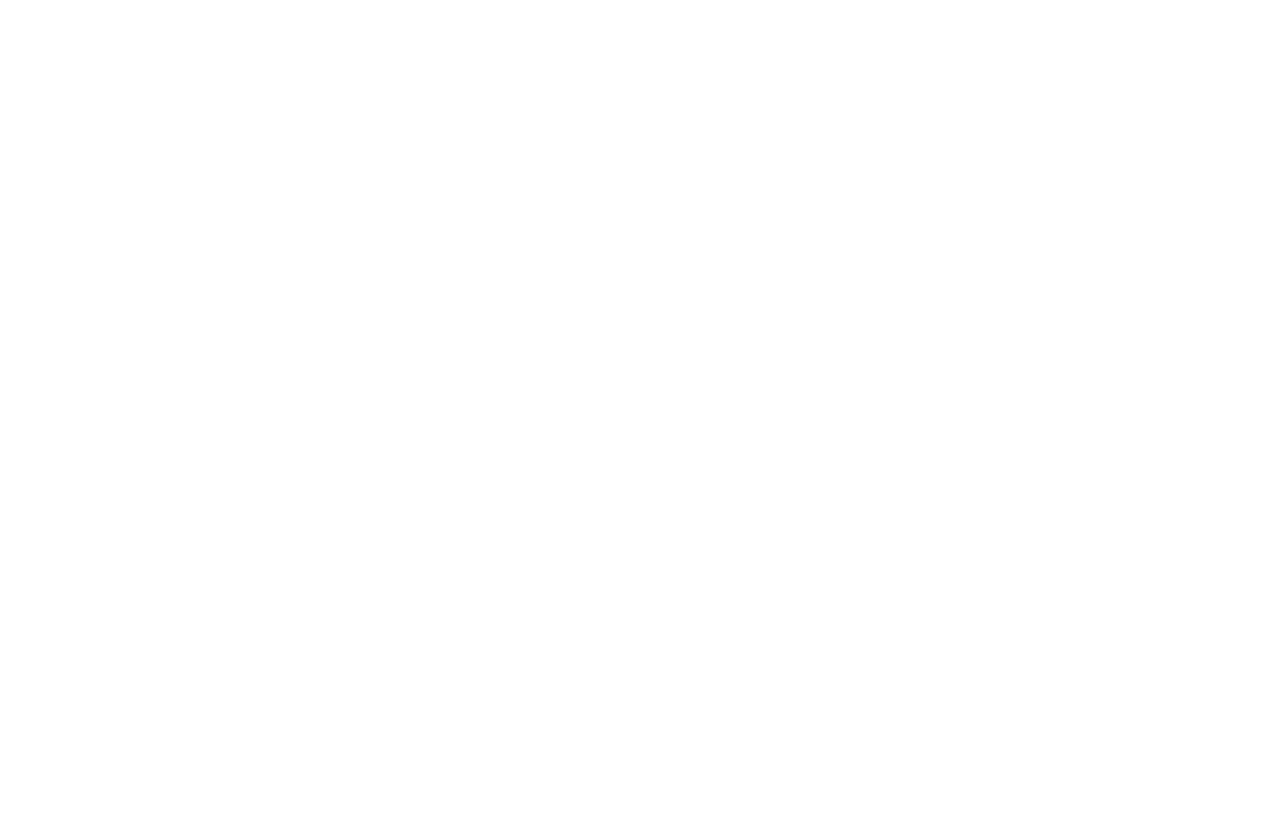
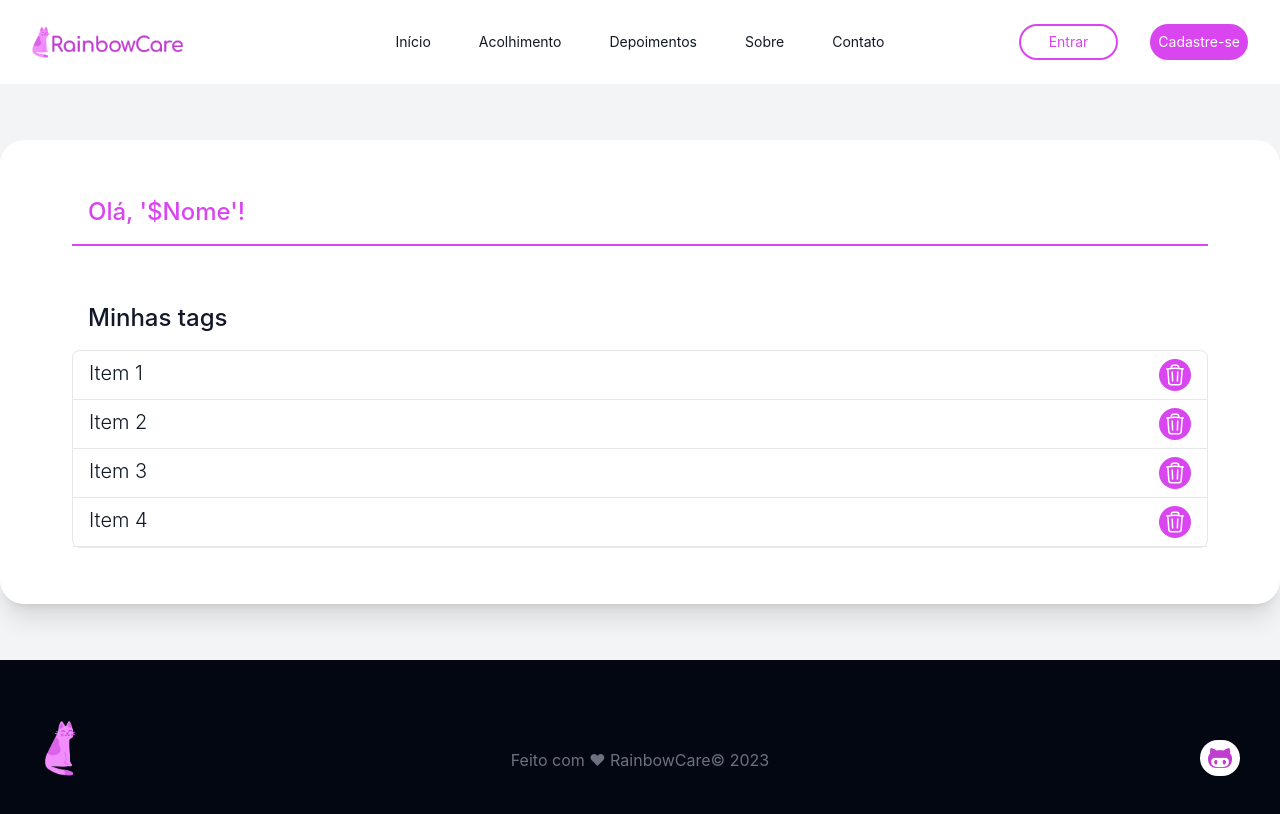
Before and after one commit to hiaaenry/RainbowCare, a React (Create React App) app in the folder front-end/: page /perfil in a window 1280 px wide. Before the commit this address had no page. Shown: the top 814 px of the page. Built offline with nearby package versions, Linux system fonts and the light colour scheme.

Commit message:
:dizzy: feat: creating user profile- tags

```diff
--- a/front-end/package.json
+++ b/front-end/package.json
@@ -29,6 +29,7 @@
     ]
   },
   "dependencies": {
+    "@headlessui/react": "^1.7.17",
     "@testing-library/jest-dom": "^6.1.4",
     "@testing-library/react": "^14.0.0",
     "@testing-library/user-event": "^14.5.1",
--- a/front-end/src/Routes.jsx
+++ b/front-end/src/Routes.jsx
@@ -7,6 +7,8 @@
 import Tags from './pages/Tags'
 import Home from './pages/Home'
 import CadastroCasas from './pages/CadastroCasas'
+import Perfil from './pages/Perfil'
+import Modal from './components/Modal'
 
 function AppRoutes() {
   return (
@@ -17,6 +19,8 @@
       <Route path="tags" element={<Tags />} />
       <Route path="index" element={<Home />} />
       <Route path="cadastro-casas" element={<CadastroCasas />} />
+      <Route path="perfil" element={<Perfil />} />
+      <Route path="modal" element={<Modal />} />
     </Routes>
   )
 }
--- /dev/null
+++ b/front-end/src/pages/Perfil.jsx
@@ -0,0 +1,80 @@
+import Header from '../layout/Header';
+import Footer from '../layout/Footer';
+
+function Perfil() {
+    return (
+        <>
+            <Header />
+            <div className="relative z-20 flex bg-cover bg-center overflow-hidden bg-gray-100">
+                <div className="container relative flex py-14 mx-auto">
+
+                    <div className="bg-white rounded-3xl shadow-xl w-full overflow-hidden px-8 py-4">
+                        <div className="md:flex w-full">
+
+                            <div className="w-full py-10 px-5 md:px-10">
+                                <div className="block mb-14">
+                                    <h1 className="font-medium text-2xl text-fuchsia-500 ml-4 mb-4">Olá, '$Nome'! </h1>
+                                    <div className="border-b-2 border-fuchsia-500"></div>
+                                </div>
+                                <div className="block m-4">
+                                    <h1 className="font-medium text-2xl text-gray-900">Minhas tags</h1>
+                                </div>
+                                <div className="block text-xl">
+                                    <ul class="font-light text-gray-900 bg-white border border-gray-200 rounded-lg">
+                                        <li class="flex justify-between w-full px-4 py-2 border-b border-gray-200">
+                                            Item 1
+                                            <button className="px-1 py-1 rounded-full bg-fuchsia-500 hover:bg-fuchsia-600 focus:bg-fuchsia-600 hover:shadow-xl focus:shadow-xl">
+                                                <i className="mdi mdi-account-outline text-white text-base">
+                                                    <svg xmlns="http://www.w3.org/2000/svg" fill="none" viewBox="0 0 24 24" strokeWidth={1.5} stroke="currentColor" className="w-6 h-6">
+                                                        <path strokeLinecap="round" strokeLinejoin="round" d="M14.74 9l-.346 9m-4.788 0L9.26 9m9.968-3.21c.342.052.682.107 1.022.166m-1.022-.165L18.16 19.673a2.25 2.25 0 01-2.244 2.077H8.084a2.25 2.25 0 01-2.244-2.077L4.772 5.79m14.456 0a48.108 48.108 0 00-3.478-.397m-12 .562c.34-.059.68-.114 1.022-.165m0 0a48.11 48.11 0 013.478-.397m7.5 0v-.916c0-1.18-.91-2.164-2.09-2.201a51.964 51.964 0 00-3.32 0c-1.18.037-2.09 1.022-2.09 2.201v.916m7.5 0a48.667 48.667 0 00-7.5 0" />
+                                                    </svg>
+                                                </i>
+                                            </button>
+                                        </li>
+                                        <li class="flex justify-between w-full px-4 py-2 border-b border-gray-200">
+                                            Item 2
+                                            <button className="px-1 py-1 rounded-full bg-fuchsia-500 hover:bg-fuchsia-600 focus:bg-fuchsia-600 hover:shadow-xl focus:shadow-xl">
+                                                <i className="mdi mdi-account-outline text-white text-base">
+                                                    <svg xmlns="http://www.w3.org/2000/svg" fill="none" viewBox="0 0 24 24" strokeWidth={1.5} stroke="currentColor" className="w-6 h-6">
+                                                        <path strokeLinecap="round" strokeLinejoin="round" d="M14.74 9l-.346 9m-4.788 0L9.26 9m9.968-3.21c.342.052.682.107 1.022.166m-1.022-.165L18.16 19.673a2.25 2.25 0 01-2.244 2.077H8.084a2.25 2.25 0 01-2.244-2.077L4.772 5.79m14.456 0a48.108 48.108 0 00-3.478-.397m-12 .562c.34-.059.68-.114 1.022-.165m0 0a48.11 48.11 0 013.478-.397m7.5 0v-.916c0-1.18-.91-2.164-2.09-2.201a51.964 51.964 0 00-3.32 0c-1.18.037-2.09 1.022-2.09 2.201v.916m7.5 0a48.667 48.667 0 00-7.5 0" />
+                                                    </svg>
+                                                </i>
+                                            </button>
+                                        </li>
+                                        <li class="flex justify-between w-full px-4 py-2 border-b border-gray-200">
+                                            Item 3
+                                            <button className="px-1 py-1 rounded-full bg-fuchsia-500 hover:bg-fuchsia-600 focus:bg-fuchsia-600 hover:shadow-xl focus:shadow-xl">
+                                                <i className="mdi mdi-account-outline text-white text-base">
+                                                    <svg xmlns="http://www.w3.org/2000/svg" fill="none" viewBox="0 0 24 24" strokeWidth={1.5} stroke="currentColor" className="w-6 h-6">
+                                                        <path strokeLinecap="round" strokeLinejoin="round" d="M14.74 9l-.346 9m-4.788 0L9.26 9m9.968-3.21c.342.052.682.107 1.022.166m-1.022-.165L18.16 19.673a2.25 2.25 0 01-2.244 2.077H8.084a2.25 2.25 0 01-2.244-2.077L4.772 5.79m14.456 0a48.108 48.108 0 00-3.478-.397m-12 .562c.34-.059.68-.114 1.022-.165m0 0a48.11 48.11 0 013.478-.397m7.5 0v-.916c0-1.18-.91-2.164-2.09-2.201a51.964 51.964 0 00-3.32 0c-1.18.037-2.09 1.022-2.09 2.201v.916m7.5 0a48.667 48.667 0 00-7.5 0" />
+                                                    </svg>
+                                                </i>
+                                            </button>
+                                        </li>
+                                        <li class="flex justify-between w-full px-4 py-2 border-b border-gray-200">
+                                            Item 4
+                                            <button className="px-1 py-1 rounded-full bg-fuchsia-500 hover:bg-fuchsia-600 focus:bg-fuchsia-600 hover:shadow-xl focus:shadow-xl">
+                                                <i className="mdi mdi-account-outline text-white text-base">
+                                                    <svg xmlns="http://www.w3.org/2000/svg" fill="none" viewBox="0 0 24 24" strokeWidth={1.5} stroke="currentColor" className="w-6 h-6">
+                                                        <path strokeLinecap="round" strokeLinejoin="round" d="M14.74 9l-.346 9m-4.788 0L9.26 9m9.968-3.21c.342.052.682.107 1.022.166m-1.022-.165L18.16 19.673a2.25 2.25 0 01-2.244 2.077H8.084a2.25 2.25 0 01-2.244-2.077L4.772 5.79m14.456 0a48.108 48.108 0 00-3.478-.397m-12 .562c.34-.059.68-.114 1.022-.165m0 0a48.11 48.11 0 013.478-.397m7.5 0v-.916c0-1.18-.91-2.164-2.09-2.201a51.964 51.964 0 00-3.32 0c-1.18.037-2.09 1.022-2.09 2.201v.916m7.5 0a48.667 48.667 0 00-7.5 0" />
+                                                    </svg>
+                                                </i>
+                                            </button>
+                                        </li>
+
+                                    </ul>
+                                </div>
+
+                            </div>
+
+                        </div>
+                    </div>
+
+                </div>
+            </div>
+            <Footer />
+        </>
+    )
+}
+
+export default Perfil;
```
Also changed, not shown: 2 other files (tests, documents, lock files or other folders).
